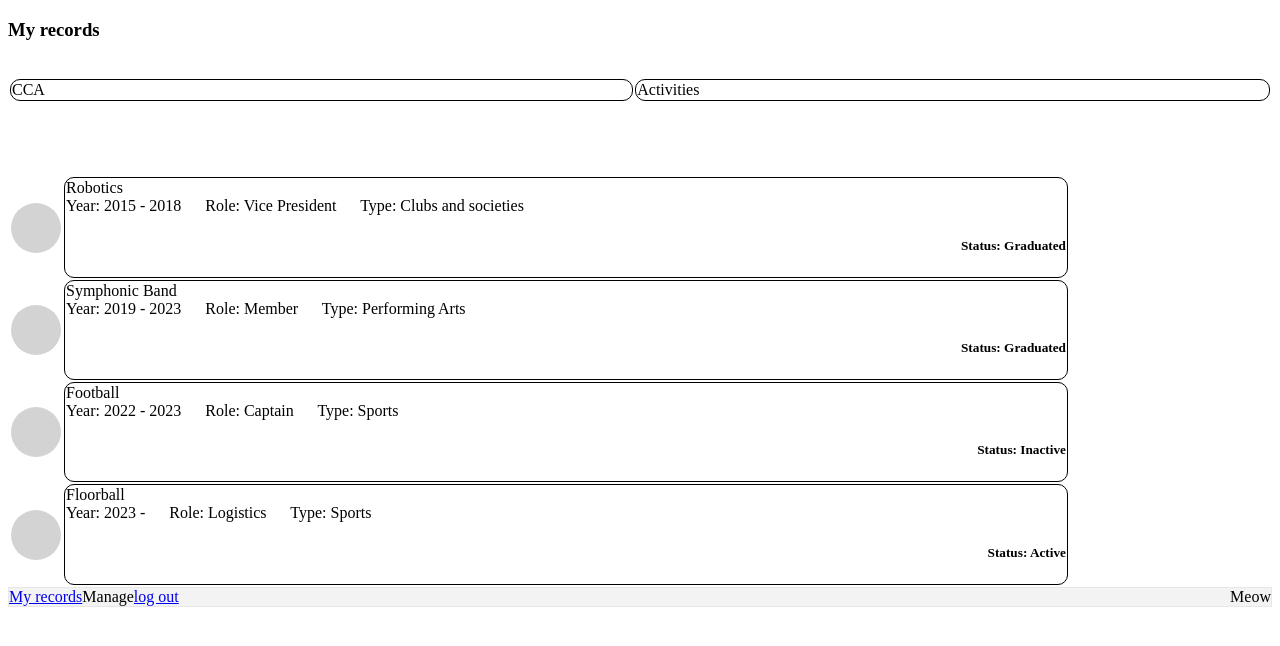
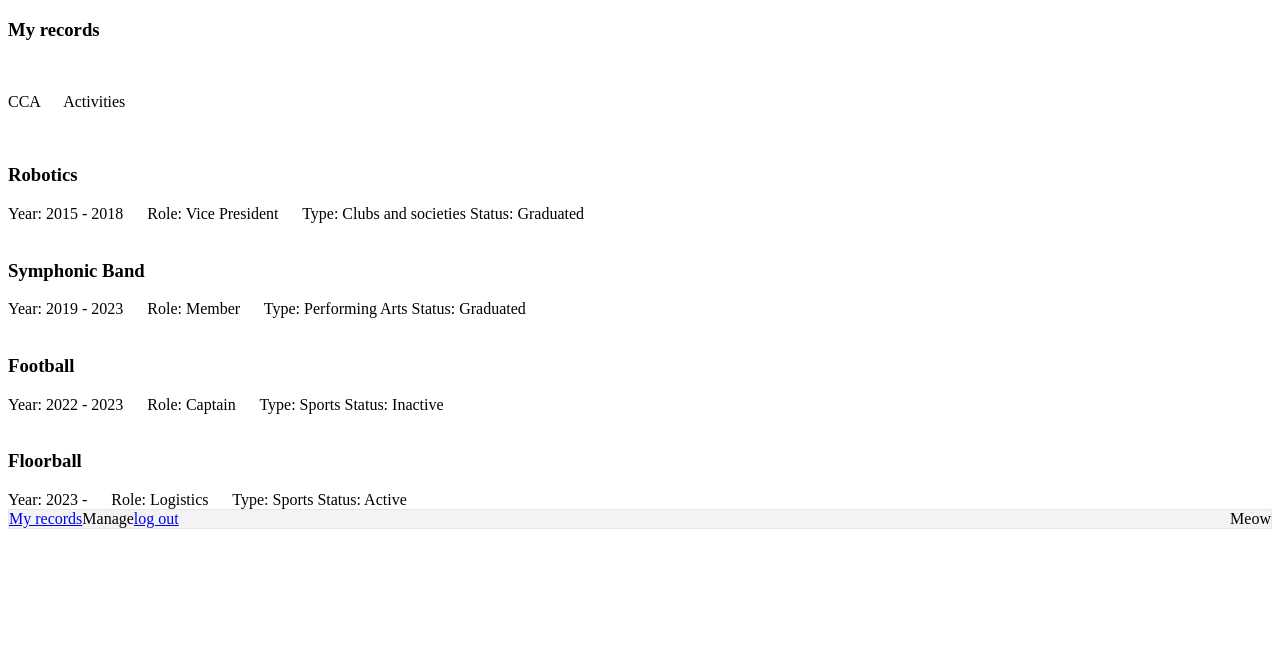
Before and after one commit to nyjc-computing-2324/meow-2024, a Flask app: template templates/records_cca.html in a window 1280 px wide. Shown: the top 646 px of the page. Run offline with Flask 3, Linux system fonts and the light colour scheme; the template is opened without the code that fills it, so the values that code supplies are empty.

Commit message:
new version of record page without css

```diff
--- a/templates/records_cca.html
+++ b/templates/records_cca.html
@@ -3,105 +3,46 @@
 <html>
     <head>
         <title>RECORD CCA</title>
-        <style>
-            table tr td {
-              border-radius: 10px;
-              border-width: 1px;
-              border-style: solid;
-              border-spacing: 0px;
-              width: 1000px;
-            }
-            h5 {
-                text-align: right
-            }
-            .circle {
-              height: 50px;
-              width: 50px;
-              background-color: lightgray;
-              border-radius: 50%;
-            }
-        </style>
     </head>
 
     <body>
         <h3>My records</h3>
         </br>
-        <table>
-            <tr>
-                <td>
-                    CCA
-                </td>
-                <td>
-                    Activities
-                </td>
-            </tr>
-        </table>
+        <div>
+            <p>CCA &nbsp;&nbsp;&nbsp;&nbsp; Activities</p>
+        </div>
 
         </br>
 
-        <table>
-            <tr>
-                <th>
-                    <div class="circle"></div>
-                </th>
-                <td>
-                    Robotics
-                    </br>
-                    Year: 2015 - 2018 &nbsp;&nbsp;&nbsp;&nbsp; Role: Vice President &nbsp;&nbsp;&nbsp;&nbsp; Type: Clubs and societies
-                <h5>
-                    Status: Graduated
-                </h5>
-                </td>
-            </tr>
+        <div>
+            <h3>Robotics</h3>
+            <span>Year: 2015 - 2018 &nbsp;&nbsp;&nbsp;&nbsp; Role: Vice President &nbsp;&nbsp;&nbsp;&nbsp; Type: Clubs and societies </span>
+            <span>Status: Graduated</span>
+        </div>
 
-            </br>
+        </br>
 
-            <tr>
-                <th>
-                    <div class="circle"></div>
-                </th>
-                <td>
-                    Symphonic Band
-                    </br>
-                    Year: 2019 - 2023 &nbsp;&nbsp;&nbsp;&nbsp; Role: Member &nbsp;&nbsp;&nbsp;&nbsp; Type: Performing Arts
-                <h5>
-                    Status: Graduated
-                </h5>
-                </td>
-            </tr>
+        <div>
+            <h3>Symphonic Band</h3>
+            <span>Year: 2019 - 2023 &nbsp;&nbsp;&nbsp;&nbsp; Role: Member &nbsp;&nbsp;&nbsp;&nbsp; Type: Performing Arts</span>
+            <span>Status: Graduated</span>
+        </div>
 
-            </br>
+        </br>
 
-            <tr>
-                <th>
-                    <div class="circle"></div>
-                </th>
-                <td>
-                    Football
-                    </br>
-                    Year: 2022 - 2023 &nbsp;&nbsp;&nbsp;&nbsp; Role: Captain &nbsp;&nbsp;&nbsp;&nbsp; Type: Sports
-                <h5>
-                    Status: Inactive
-                </h5>
-                </td>
-            </tr>
+        <div>
+            <h3>Football</h3>
+            <span>Year: 2022 - 2023 &nbsp;&nbsp;&nbsp;&nbsp; Role: Captain &nbsp;&nbsp;&nbsp;&nbsp; Type: Sports</span>
+            <span>Status: Inactive</span>
+        </div>
 
-            </br>
+        </br>
 
-            <tr>
-                <th>
-                    <div class="circle"></div>
-                </th>
-                <td>
-                    Floorball
-                    </br>
-                    Year: 2023 - &nbsp;&nbsp;&nbsp;&nbsp; Role: Logistics &nbsp;&nbsp;&nbsp;&nbsp; Type: Sports
-                <h5>
-                    Status: Active
-                </h5>
-                </td>
-            </tr>
-        </table>
+        <div>
+            <h3>Floorball</h3>
+            <span>Year: 2023 - &nbsp;&nbsp;&nbsp;&nbsp; Role: Logistics &nbsp;&nbsp;&nbsp;&nbsp; Type: Sports</span>
+            <span>Status: Active</span>
+        </div>
         {% include 'navigation.html' %}
     </body>
 
```
